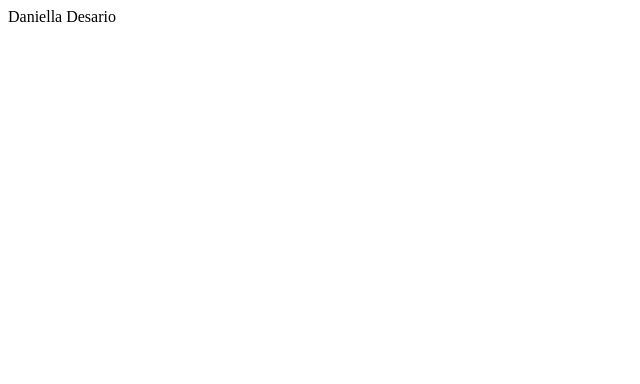
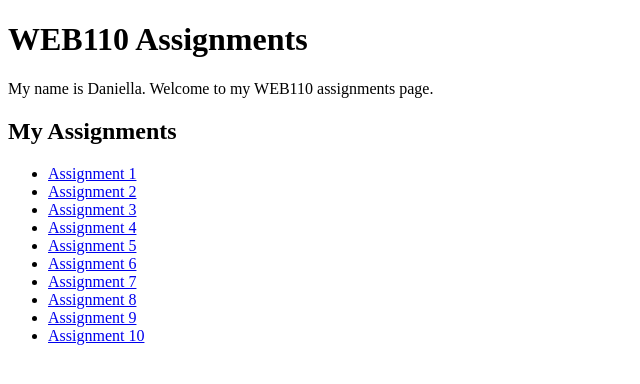
Before and after one commit to daniellades/daniellades.github.io, a plain HTML site: page index.html in a window 1280 px wide. Shown: the whole page, without its empty margins (0-640 px from the left). Drawn offline with Linux system fonts and the light colour scheme.

Commit message:
Create index.html for WEB110 assignments

```diff
--- a/index.html
+++ b/index.html
@@ -1 +1,31 @@
-Daniella Desario
+<!DOCTYPE html>
+<html lang="en">
+<head>
+    <meta charset="UTF-8">
+    <title>WEB110 Assignments</title>
+    <link rel="stylesheet" href="style.css">
+</head>
+
+<body>
+
+    <h1>WEB110 Assignments</h1>
+
+    <p>My name is Daniella. Welcome to my WEB110 assignments page.</p>
+
+    <h2>My Assignments</h2>
+
+    <ul>
+        <li><a href="assignment1.html">Assignment 1</a></li>
+        <li><a href="assignment2.html">Assignment 2</a></li>
+        <li><a href="assignment3.html">Assignment 3</a></li>
+        <li><a href="assignment4.html">Assignment 4</a></li>
+        <li><a href="assignment5.html">Assignment 5</a></li>
+        <li><a href="assignment6.html">Assignment 6</a></li>
+        <li><a href="assignment7.html">Assignment 7</a></li>
+        <li><a href="assignment8.html">Assignment 8</a></li>
+        <li><a href="assignment9.html">Assignment 9</a></li>
+        <li><a href="assignment10.html">Assignment 10</a></li>
+    </ul>
+
+</body>
+</html>
```
